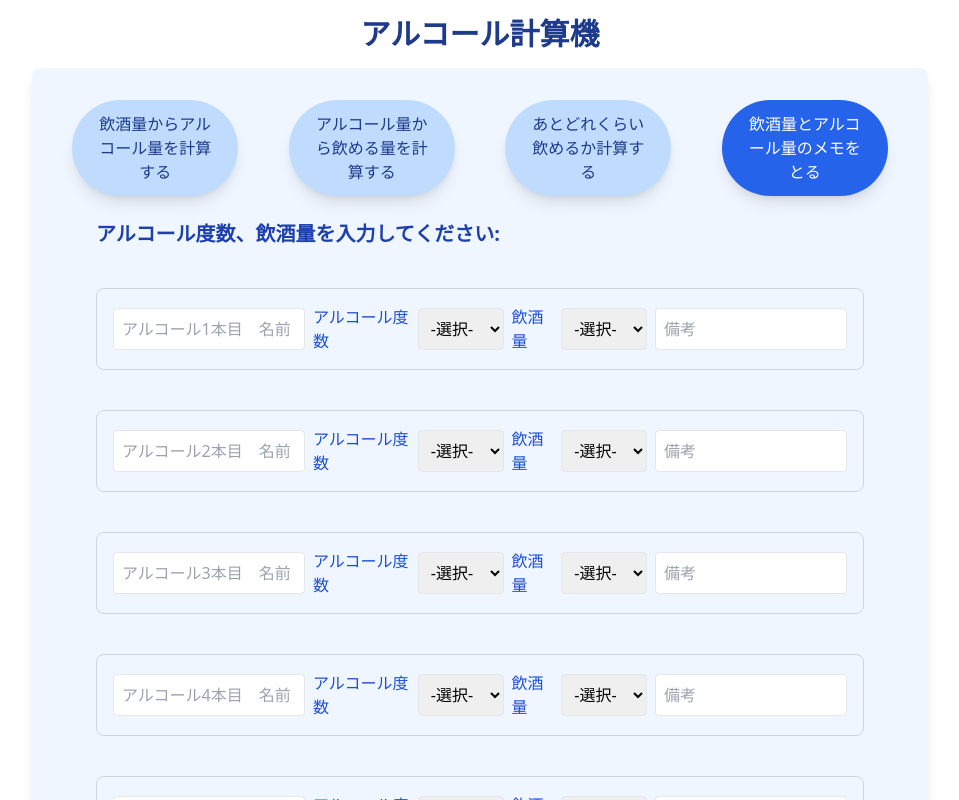
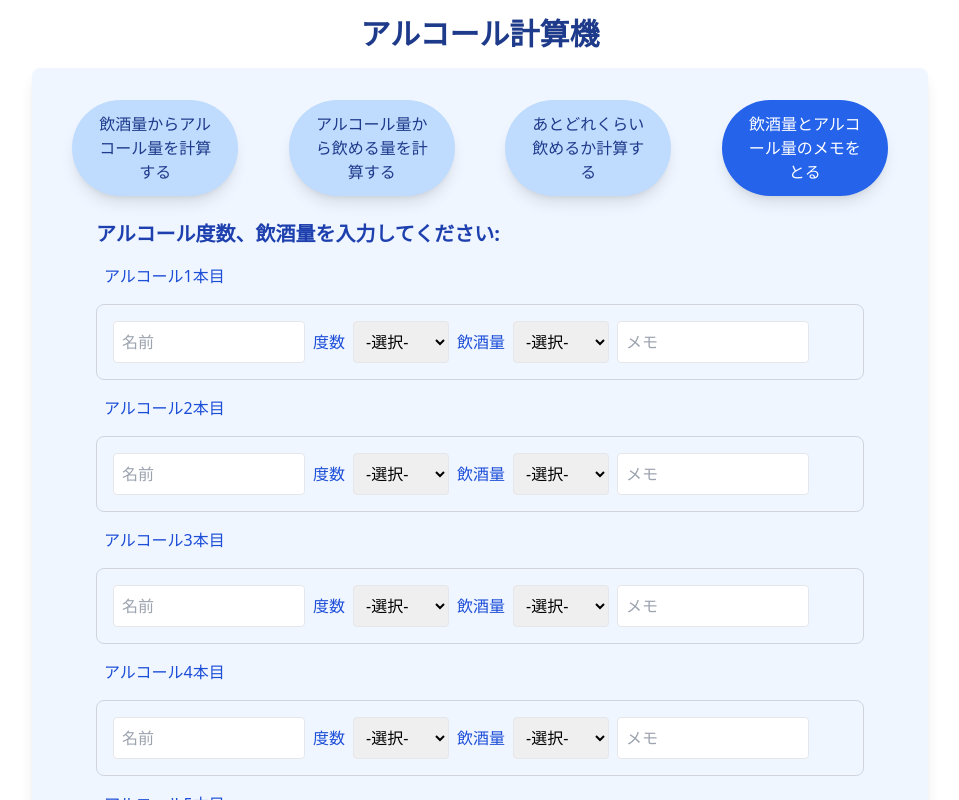
Before and after one commit to mari2t/alcohol_calculator_next, a Next.js app: page / in a window 1280 px wide. Both pictures are taken after a click on the button "飲酒量とアルコール量のメモをとる". Shown: the top 800 px of the page, without its empty margins (160-1119 px from the left). Built offline with nearby package versions, Linux system fonts and the light colour scheme.

Commit message:
feat : メモを取る画面を微修正。（アルコール X 本目を枠外になど）

```diff
--- a/src/app/components/RecordAlcoholAmount.tsx
+++ b/src/app/components/RecordAlcoholAmount.tsx
@@ -92,14 +92,15 @@ ${volumes
         <h2 className="text-lg sm:text-xl font-semibold mb-4 text-blue-800">
           アルコール度数、飲酒量を入力してください:
         </h2>
-        {volumes.map((volume, index) => (
+        {volumes.map((volume, index) => (<>
+          <span className="text-blue-700 m-2">{`アルコール${index + 1}本目`}</span>
           <div
             key={index}
-            className="mb-4 flex flex-col sm:flex-row items-center mt-10 border border-gray-300 p-4 rounded-lg"
+            className="mb-4 flex flex-col sm:flex-row items-center mt-4 border border-gray-300 p-4 rounded-lg"
           >
             <input
               type="text"
-              placeholder={`アルコール${index + 1}本目　名前`}
+              placeholder={`名前`}
               value={drinkNames[index] || ""}
               onChange={(e) => {
                 const newDrinkNames = [...drinkNames];
@@ -108,7 +109,7 @@ ${volumes
               }}
               className="border p-2 mb-2 sm:mb-0 sm:mr-2 w-full sm:w-48 rounded"
             />
-            <span className="text-blue-700 mr-2">アルコール度数</span>
+            <span className="text-blue-700 mr-2">度数</span>
             <select
               value={percentages[index]}
               onChange={(e) => {
@@ -153,7 +154,7 @@ ${volumes
             </select>
             <input
               type="text"
-              placeholder="備考"
+              placeholder="メモ"
               value={notes[index] || ""}
               onChange={(e) => {
                 const newNotes = [...notes];
@@ -162,7 +163,7 @@ ${volumes
               }}
               className="border p-2 w-full sm:w-48 rounded"
             />
-          </div>
+          </div></>
         ))}
         <h2 className="text-lg sm:text-xl font-semibold mb-4 text-blue-800">
           制限アルコール量を入力してください:
```
Also changed, not shown: 1 other file (tests, documents, lock files or other folders).
